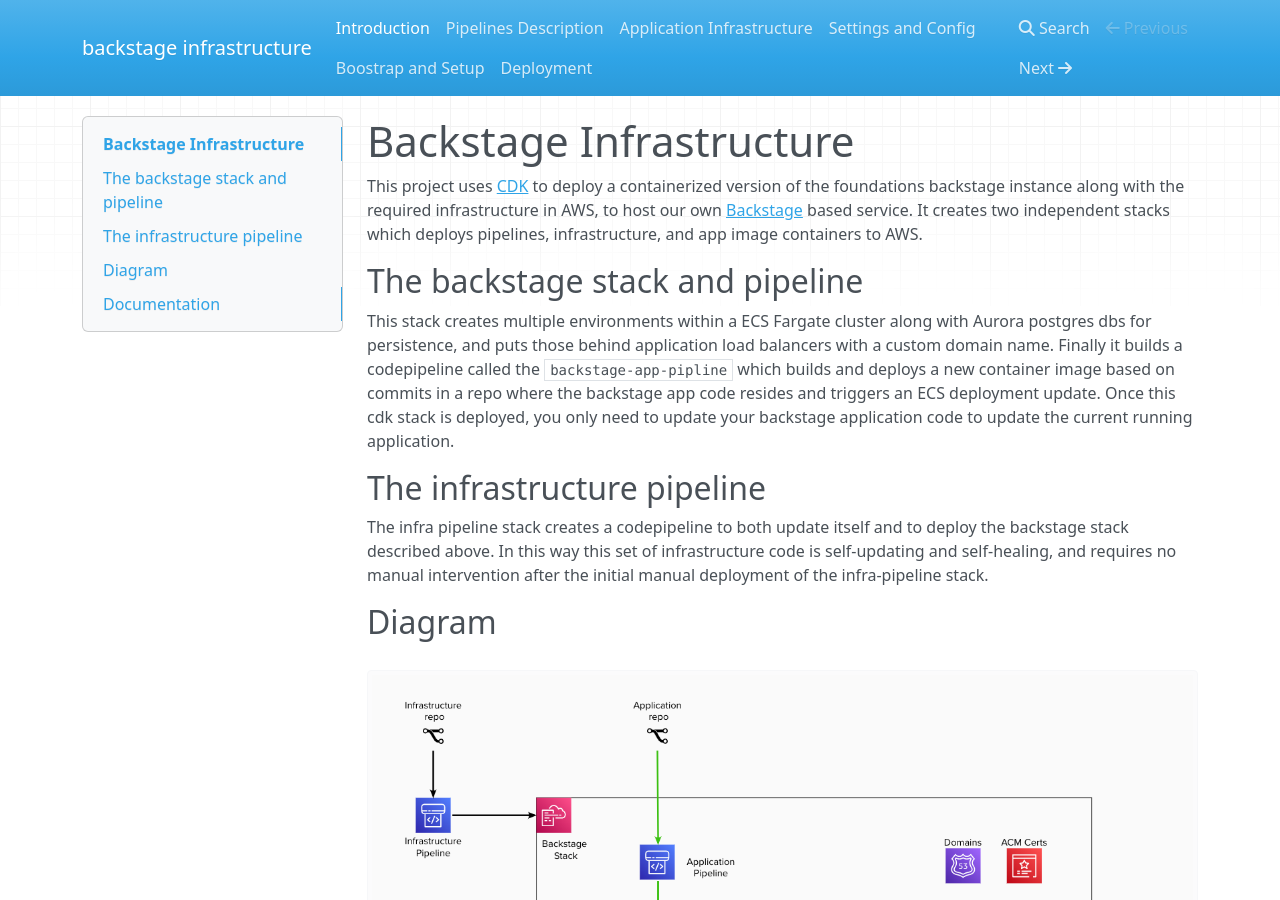
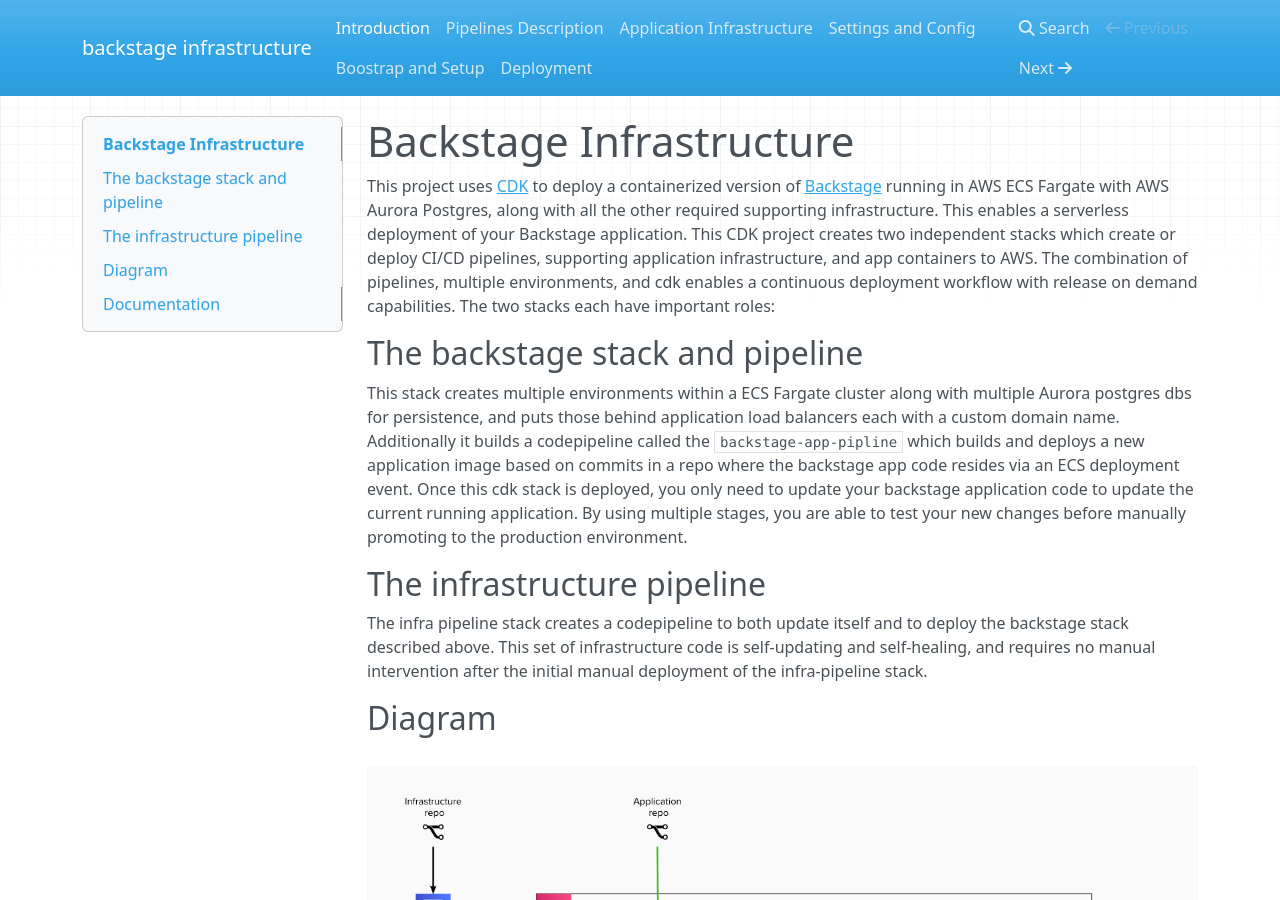
Before and after one commit to rbogle/backstage-on-aws, an MkDocs documentation site: the page built from docs/index.md, in a window 1280 px wide and 900 px high. Built offline with MkDocs 1.6.1, drawn with Linux system fonts in a browser that asks for light colours; nearby versions of some CDN libraries.

Commit message:
Edits to docs index page

```diff
--- a/docs/index.md
+++ b/docs/index.md
@@ -1,12 +1,12 @@
 # Backstage Infrastructure
-This project uses [CDK](https://docs.aws.amazon.com/cdk/latest/guide/home.html) to deploy a containerized version of the foundations backstage instance along with the required infrastructure in AWS, to host our own [Backstage](https://backstage.io) based service. It creates two independent stacks which deploys pipelines, infrastructure, and app image containers to AWS.
+This project uses [CDK](https://docs.aws.amazon.com/cdk/latest/guide/home.html) to deploy a containerized version of [Backstage](https://backstage.io) running in AWS ECS Fargate with AWS Aurora Postgres, along with all the other required supporting infrastructure. This enables a serverless deployment of your Backstage application. This CDK project creates two independent stacks which create or deploy CI/CD pipelines, supporting application infrastructure, and app containers to AWS. The combination of pipelines, multiple environments, and cdk enables a continuous deployment workflow with release on demand capabilities. The two stacks each have important roles:
 
 ## The backstage stack and pipeline
-This stack creates multiple environments within a ECS Fargate cluster along with Aurora postgres dbs for persistence, and puts those behind application load balancers with a custom domain name.
-Finally it builds a codepipeline called the `backstage-app-pipline` which builds and deploys a new container image based on commits in a repo where the backstage app code resides and triggers an ECS deployment update. Once this cdk stack is deployed, you only need to update your backstage application code to update the current running application.
+This stack creates multiple environments within a ECS Fargate cluster along with multiple Aurora postgres dbs for persistence, and puts those behind application load balancers each with a custom domain name.
+Additionally it builds a codepipeline called the `backstage-app-pipline` which builds and deploys a new application image based on commits in a repo where the backstage app code resides via an ECS deployment event. Once this cdk stack is deployed, you only need to update your backstage application code to update the current running application. By using multiple stages, you are able to test your new changes before manually promoting to the production environment.
 
 ## The infrastructure pipeline
-The infra pipeline stack creates a codepipeline to both update itself and to deploy the backstage stack described above. In this way this set of infrastructure code is self-updating and self-healing, and requires no manual intervention after the initial manual deployment of the infra-pipeline stack.
+The infra pipeline stack creates a codepipeline to both update itself and to deploy the backstage stack described above. This set of infrastructure code is self-updating and self-healing, and requires no manual intervention after the initial manual deployment of the infra-pipeline stack.
 
 ## Diagram
 ![Image of Architecture](./assets/arch.png)
```
